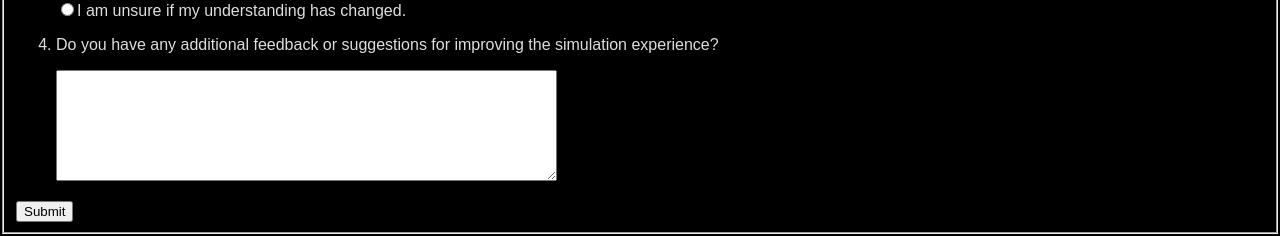
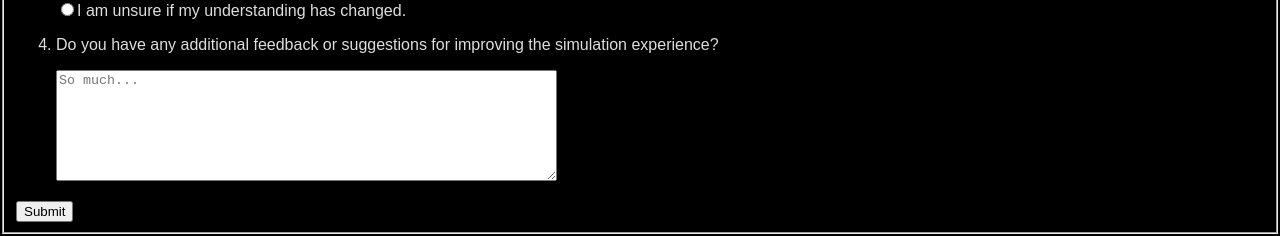
Before and after one commit to mtp000/bound-by-borders, a React (Vite) app in the folder phaser-react/: page /survey in a window 1280 px wide. Shown: the part 272-508 px from the top of the page. Built offline with nearby package versions, Linux system fonts and the light colour scheme.

Commit message:
add placeholder text for textarea input

```diff
--- a/phaser-react/src/routes/Survey.jsx
+++ b/phaser-react/src/routes/Survey.jsx
@@ -144,7 +144,7 @@ export default function Form() {
                                 experience?
                             </p>
                             <label>
-                                <textarea rows="7" cols="60" name="feedback" onChange={handleChange}/>
+                                <textarea name="feedback" placeholder="So much..." rows="7" cols="60" onChange={handleChange} />
                             </label>
                         </li>
                     </ol>
```
